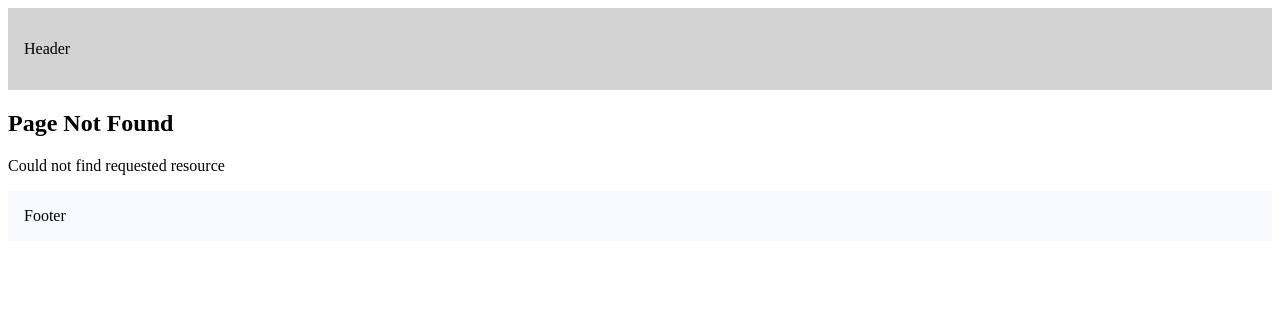
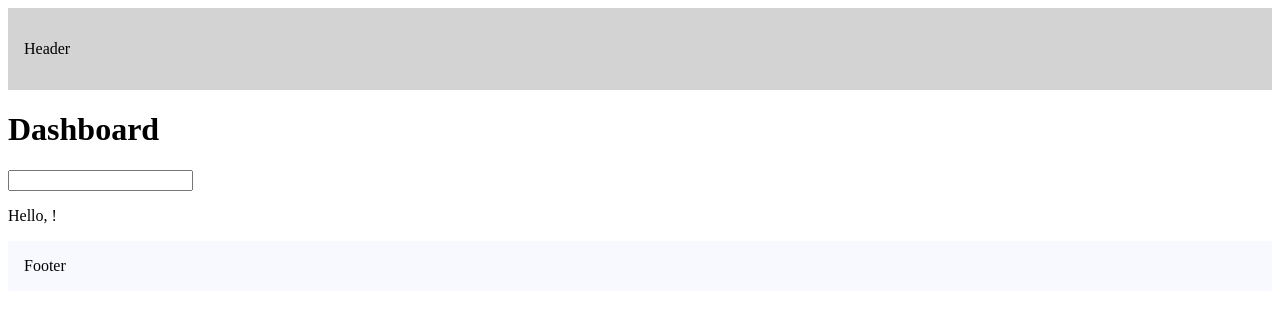
Before and after one commit to SamuelSabasNayo/react-tools, a Next.js app: page /dashboard in a window 1280 px wide. Before the commit this address had no page. Shown: the top 310 px of the page. Built offline with nearby package versions, Linux system fonts and the light colour scheme.

Commit message:
server rendering

```diff
--- /dev/null
+++ b/src/app/dashboard/page.tsx
@@ -0,0 +1,16 @@
+"use client";
+
+import { useState } from "react";
+
+export default function DashboardPage() {
+  console.log("Dashboard client component");
+  const [name, setName] = useState("");
+
+  return (
+    <div>
+      <h1>Dashboard</h1>
+      <input value={name} onChange={(e) => setName(e.target.value)} />
+      <p>Hello, {name}!</p>
+    </div>
+  )
+}
--- a/src/app/dashboard/route.ts
+++ /dev/null
@@ -1,3 +0,0 @@
-export async function GET() {
-  return new Response("Dashboard data.")
-}
```
Also changed, not shown: src/app/about/page.tsx (+3 -7 lines), src/app/page.tsx (+18 -4 lines).
